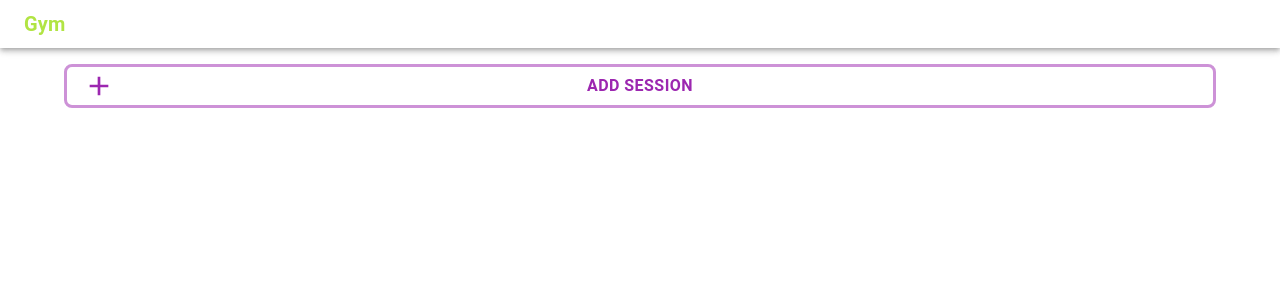
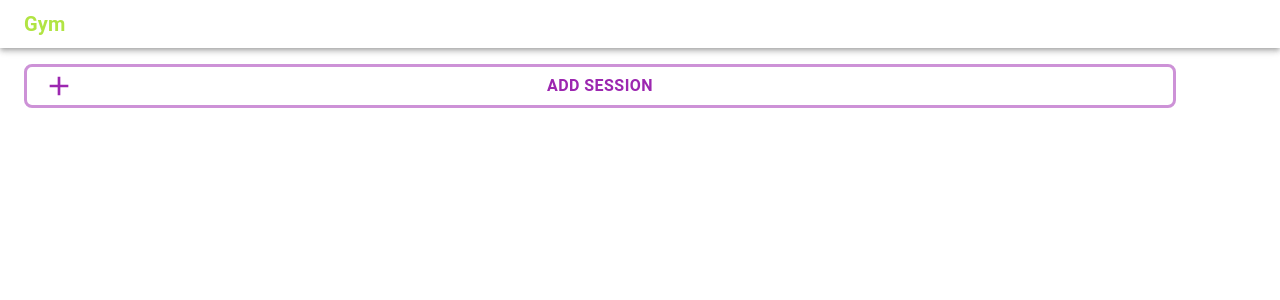
Before and after one commit to MichaelBarney/gympress, a React (Vite) app: page / in a window 1280 px wide. Shown: the top 300 px of the page. Built offline with nearby package versions, Linux system fonts and the light colour scheme.

Commit message:
fix: repositioned share button

```diff
--- a/src/main.tsx
+++ b/src/main.tsx
@@ -28,7 +28,7 @@ ReactDOM.render(
           </Typography>
         </Toolbar>
       </AppBar>
-      <Container>
+      <Container style={{ position: "fixed" }}>
         <Home />
       </Container>
     </ThemeProvider>
--- a/src/pages/Home/index.tsx
+++ b/src/pages/Home/index.tsx
@@ -131,7 +131,7 @@ const Home = () => {
               color="primary"
               aria-label="Edit Session"
               component="span"
-              style={{ marginBottom: 16 }}
+              style={{ marginBottom: 8 }}
               onClick={() => {
                 setSessionModalState(SESSION_MODAL_STATE.EDIT);
               }}
```
